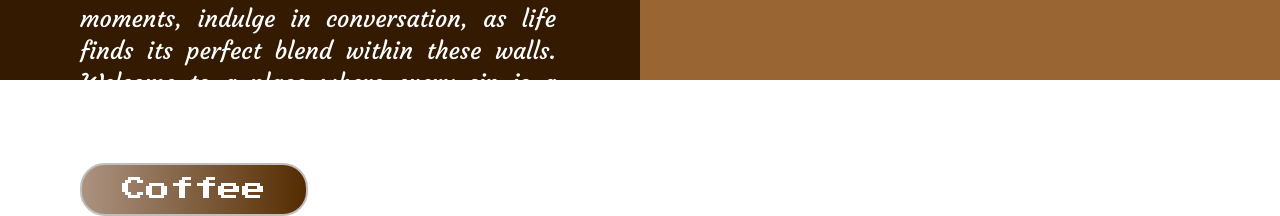
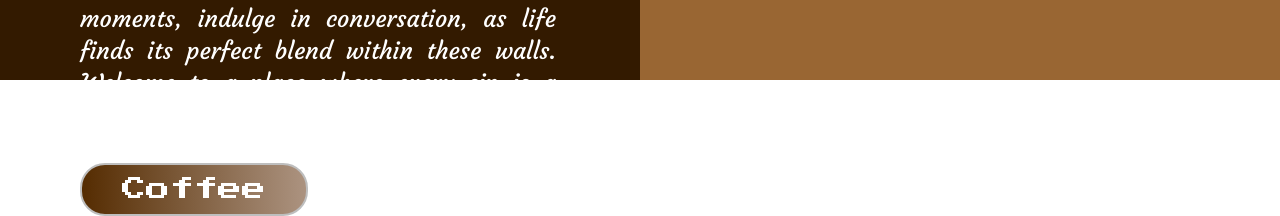
Before and after one commit to omarfarukbadhon/Responsive-Website-for-beginners, a plain HTML site: page Coffee shop/index.html in a window 1280 px wide. In both pictures the pointer is over the button "Coffee". Shown: the part 720-936 px from the top of the page. Drawn offline with Linux system fonts and the light colour scheme; a web font is replaced by a local one.

Commit message:
hover updated

```diff
--- a/Coffee shop/style.css
+++ b/Coffee shop/style.css
@@ -63,6 +63,11 @@
     border: 2px solid rgb(190, 190, 190);
     border-radius: 25px;
     cursor: pointer;
+    transition: all 0.5s;
+}
+
+.left-container button:hover{
+    background: linear-gradient(to right, #552c01, rgb(172, 147, 128));
 }
 
 .right-container{
@@ -105,18 +110,6 @@
     right: 272px;
 }
 
-/* .navbar li:first-child{
-    border-top: 4px solid #552c01;
-    border-radius: 0 0 30px 30px;
-    background-color: rgba(255, 255, 255, 0.4);
-}
-
-.navbar li:hover{
-    border-top: 4px solid #552c01;
-    border-radius: 0 0 30px 30px;
-    background-color: rgba(255, 255, 255, 0.4);
-} */
-
 .navbar ul a{
     text-decoration: none;
     color: white;
```
